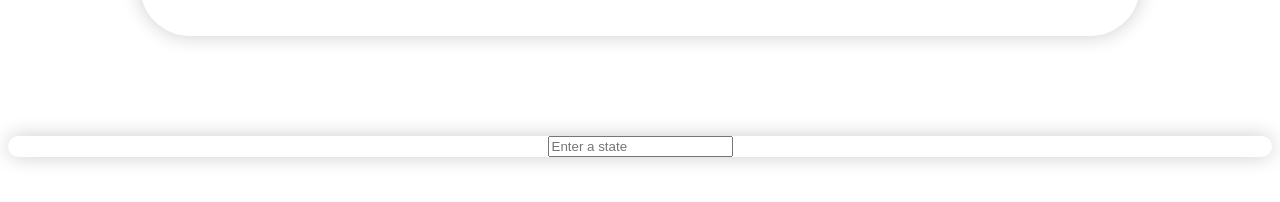
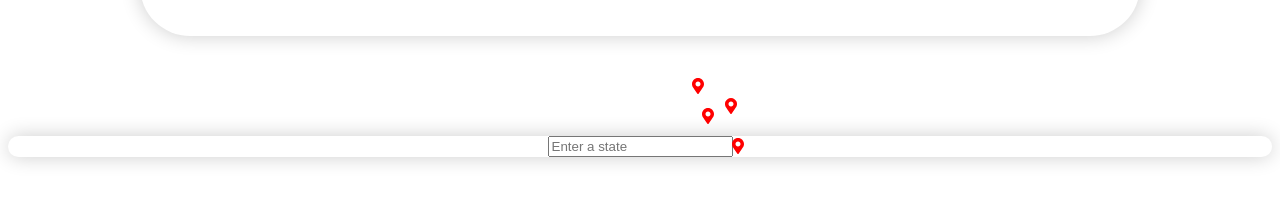
Before and after one commit to rockbison1230/WingHacksAL, a React (Create React App) app in the folder pp-front-end/: page / in a window 1280 px wide. Shown: the part 662-864 px from the top of the page. Built offline with nearby package versions, Linux system fonts and the light colour scheme.

Commit message:
Adding pins for California

```diff
--- a/pp-front-end/src/components/Map.js
+++ b/pp-front-end/src/components/Map.js
@@ -15,10 +15,10 @@ class Map extends Component {
     return (
       <div className="map-container">
         <USAMap onClick={this.mapHandler} />
-        {/* Grouping pins */}
+        {/* Grouping Florida pins */}
         <div className="pins-container">
           {/* Women's Resource Center */}
-          <Pin text="Women's Resource Center. A 501(C)3 nonprofit that provides women of all ages and backgrounds with support, resources, and services. \Address: 340 S Tuttle Ave, Sarasota, FL 34237 Website: mywrc.org Phone Number: (941) 747-6797" coordinates={[510, 738]} />
+          <Pin text="Women's Resource Center. A 501(C)3 nonprofit that provides women of all ages and backgrounds with support, resources, and services. Address: 340 S Tuttle Ave, Sarasota, FL 34237 Website: mywrc.org Phone Number: (941) 747-6797" coordinates={[510, 738]} />
           {/* Lotus House Women's Shelter*/}
           <Pin text="Lotus House Women's Shelter. The largest shelter for women and children in the country: provides shelter, resources, and comprehensive supportive services. Address: 217 NW 15th St, Miami, FL 33136 Website: lotushouse.org Phone Number: (305) 438-0556" coordinates={[530, 784]} />
           {/* Mary's Home of the Treasure Coast */}
@@ -30,6 +30,22 @@ class Map extends Component {
           {/* Trinity Rescue Mission */}
           <Pin text="Trinity Rescue Mission. Helps all types of women and their children, no matter what kind of background they come from, or what their needs are. Address: 622 W Union St, Jacksonville, FL 32202 Website: trinityrescue.org Phone Number: (904) 355-1205" coordinates={[450, 745]} />
         </div>
+
+        {/*California Pins */ }
+        {/*Rachel's Women's Center*/}
+        <Pin text="Rachel's Women's Center. Provides a safe, supportive environment and opportunities for women with few or no resoures to begin and continue self-help efforts. Address: 759 Eighth Ave, San Diego, CA 92101 Website: ccdsd.org Phone Number: (619) 696-0873" coordinates={[360, 90]} />
+        {/*University Homeless Women Center*/}
+        <Pin text="University Homeless Women Center. Profides food for homeless and low income families in need. Address: 1450 University Ave f127, Riverside, CA 92507 Website: checkbca.org Phone Number: (951) 224-9438" coordinates={[320, 83]} />
+        {/*WISEPlace*/}
+        <Pin text="WISEPlace. Provides women with safe shelter, counseling, and mental health services. Address: 1411 N Broadway, Santa Ana, CA 92706 Website: wiseplace.org Phone Number: (714) 542-3577" coordinates={[330, 60]} />
+        {/* */}
+        <Pin text=": " coordinates={[300, 50]} />
+         {/* */}
+        <Pin text=": " coordinates={[510, 738]} />
+        {/* */}
+        <Pin text=": " coordinates={[510, 738]} />
+        {/* */}
+        <Pin text=": " coordinates={[510, 738]} />
       </div>
     );
   }
```
